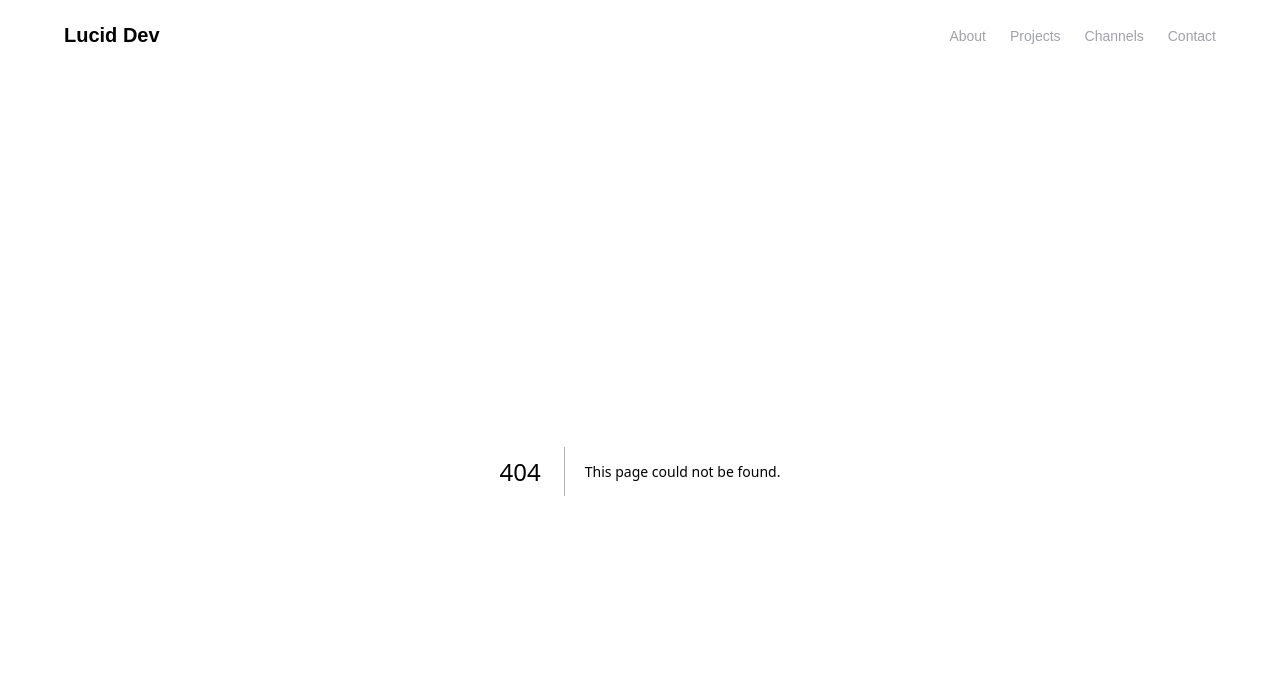
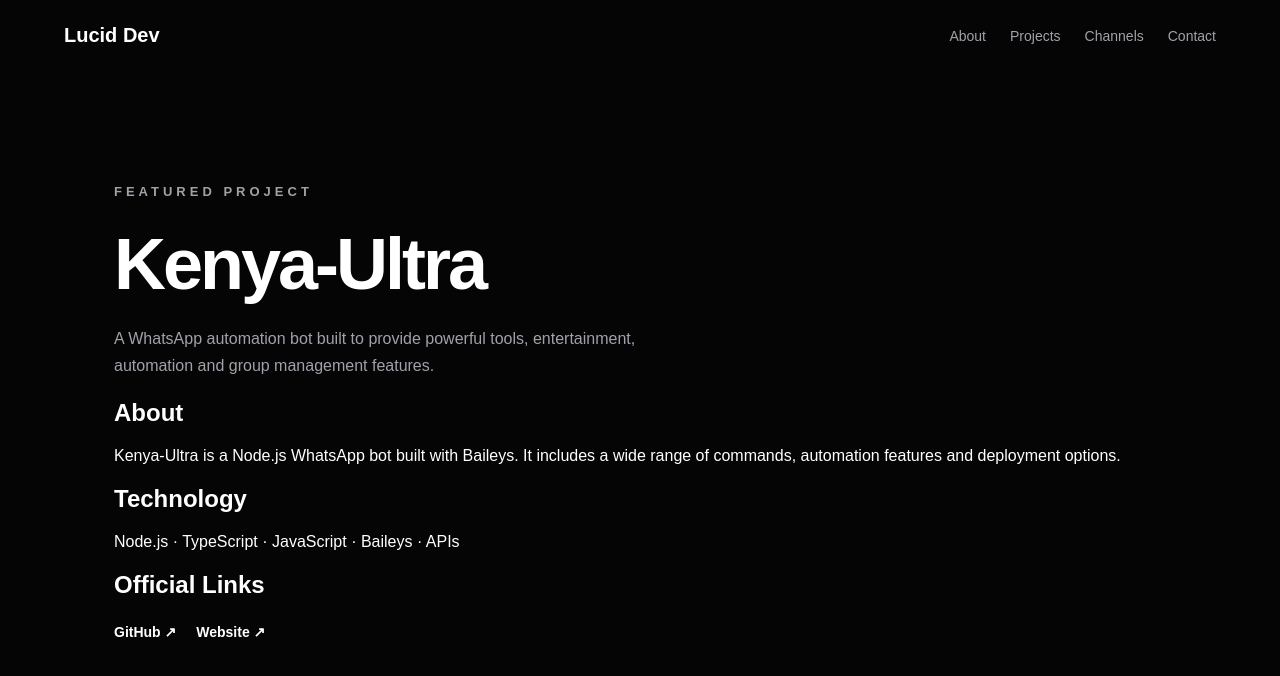
Before and after one commit to lawrencenjeri4-lgtm/lucid-dev-portfolio, a Next.js app: page /projects/kenya-ultra in a window 1280 px wide. Before the commit this address had no page. Shown: the top 676 px of the page. Built offline with nearby package versions, Linux system fonts and the light colour scheme.

Commit message:
Add KenyaUltra project page component
This component describes the Kenya-Ultra project, detailing its features, technology stack, and providing official links.

```diff
--- /dev/null
+++ b/app/projects/kenya-ultra/page.tsx
@@ -0,0 +1,52 @@
+export default function KenyaUltra() {
+  return (
+    <main className="page">
+      <p className="eyebrow">FEATURED PROJECT</p>
+
+      <h1>Kenya-Ultra</h1>
+
+      <p className="page-description">
+        A WhatsApp automation bot built to provide powerful tools,
+        entertainment, automation and group management features.
+      </p>
+
+      <section className="project-details">
+        <div>
+          <h2>About</h2>
+          <p>
+            Kenya-Ultra is a Node.js WhatsApp bot built with Baileys. It
+            includes a wide range of commands, automation features and
+            deployment options.
+          </p>
+        </div>
+
+        <div>
+          <h2>Technology</h2>
+          <p>Node.js · TypeScript · JavaScript · Baileys · APIs</p>
+        </div>
+
+        <div>
+          <h2>Official Links</h2>
+
+          <div className="project-links">
+            <a
+              href="https://github.com/lawrencenjeri4-lgtm/Kenya-ultra"
+              target="_blank"
+              rel="noopener noreferrer"
+            >
+              GitHub ↗
+            </a>
+
+            <a
+              href="https://kenya-ultra-web.vercel.app"
+              target="_blank"
+              rel="noopener noreferrer"
+            >
+              Website ↗
+            </a>
+          </div>
+        </div>
+      </section>
+    </main>
+  );
+}
```
